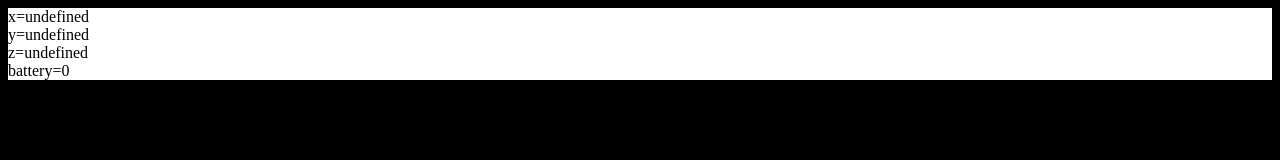
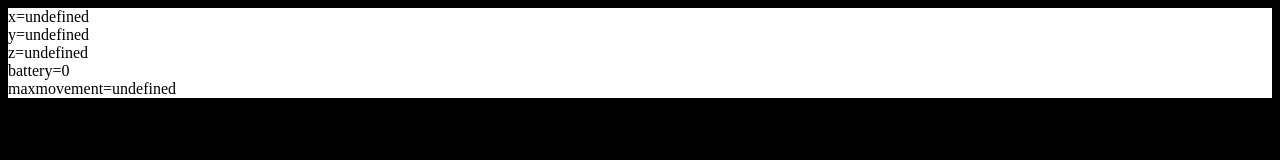
Before and after one commit to ghosttie/shake-light, a plain HTML site: page index.html in a window 1280 px wide. Drawn offline with Linux system fonts and the light colour scheme.

Commit message:
Add maxmovement debug

```diff
--- a/index.html
+++ b/index.html
@@ -11,5 +11,6 @@
 		<div style="background-color: white;">y=<span id="y"></span></div>
 		<div style="background-color: white;">z=<span id="z"></span></div>
 		<div style="background-color: white;">battery=<span id="battery"></span></div>
+		<div style="background-color: white;">maxmovement=<span id="maxmovement"></span></div>
 	</body>
 </html>
--- a/index.js
+++ b/index.js
@@ -7,6 +7,7 @@ document.addEventListener("DOMContentLoaded", (event) => {
 	let x;
 	let y;
 	let z;
+	let maxmovement;
 
 	const ac = new Accelerometer({ frequency: 4 });
 	ac.addEventListener("reading", () => {
@@ -14,6 +15,10 @@ document.addEventListener("DOMContentLoaded", (event) => {
 		const total = Math.min(totalAbsoluteMovement, MaxBatteryIncrease);
 
 		battery = Math.min(battery + total, MaxBattery);
+
+		if (totalAbsoluteMovement > maxmovement) {
+			maxmovement = totalAbsoluteMovement;
+		}
 	});
 	ac.addEventListener("error", (event) => {
 		if (event.error.name === "NotAllowedError") {
@@ -35,5 +40,6 @@ document.addEventListener("DOMContentLoaded", (event) => {
 		document.getElementById("y").innerHTML = y;
 		document.getElementById("z").innerHTML = z;
 		document.getElementById("battery").innerHTML = battery;
+		document.getElementById("maxmovement").innerHTML = maxmovement;
 	}, 4);
 });
```
